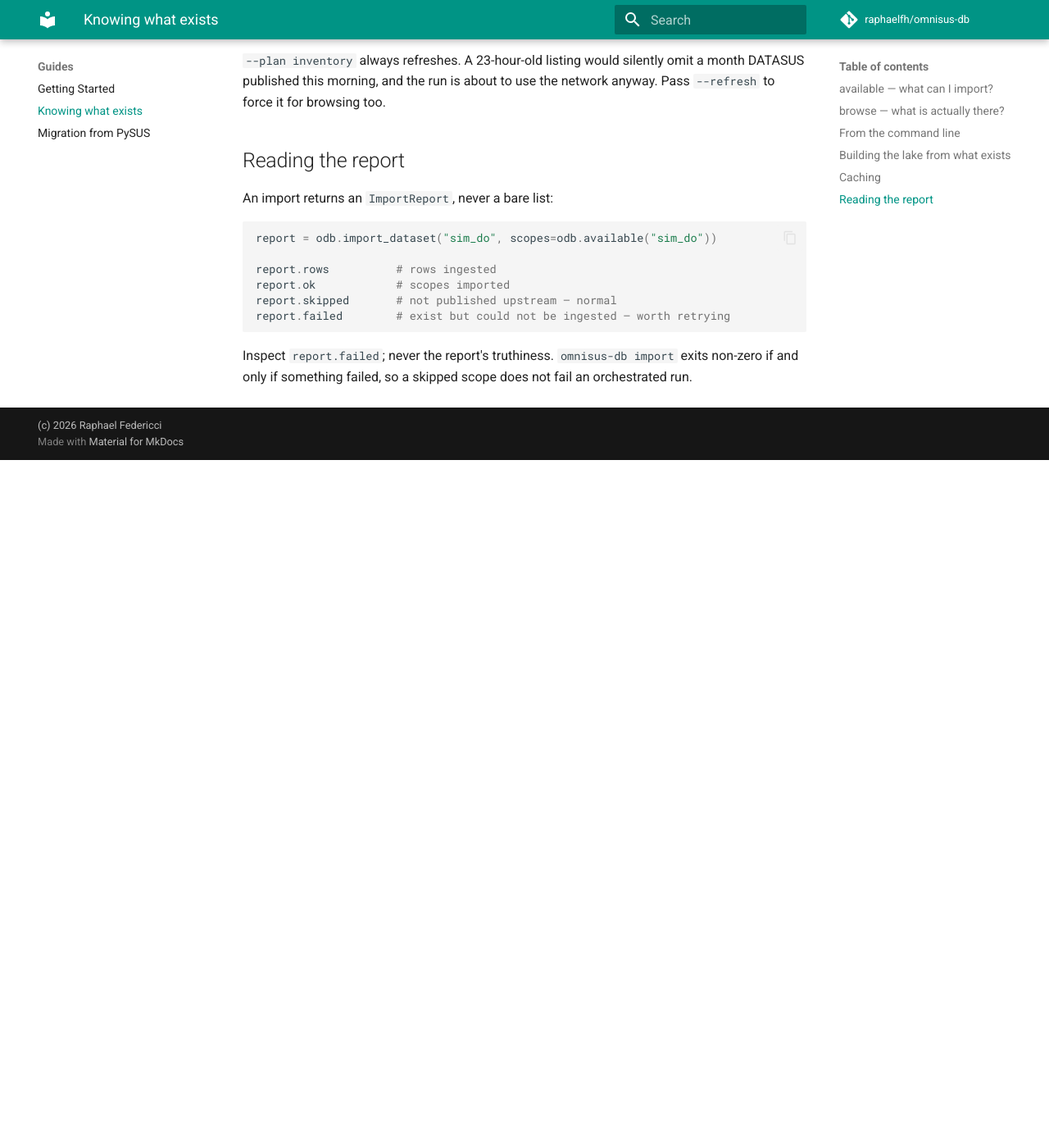
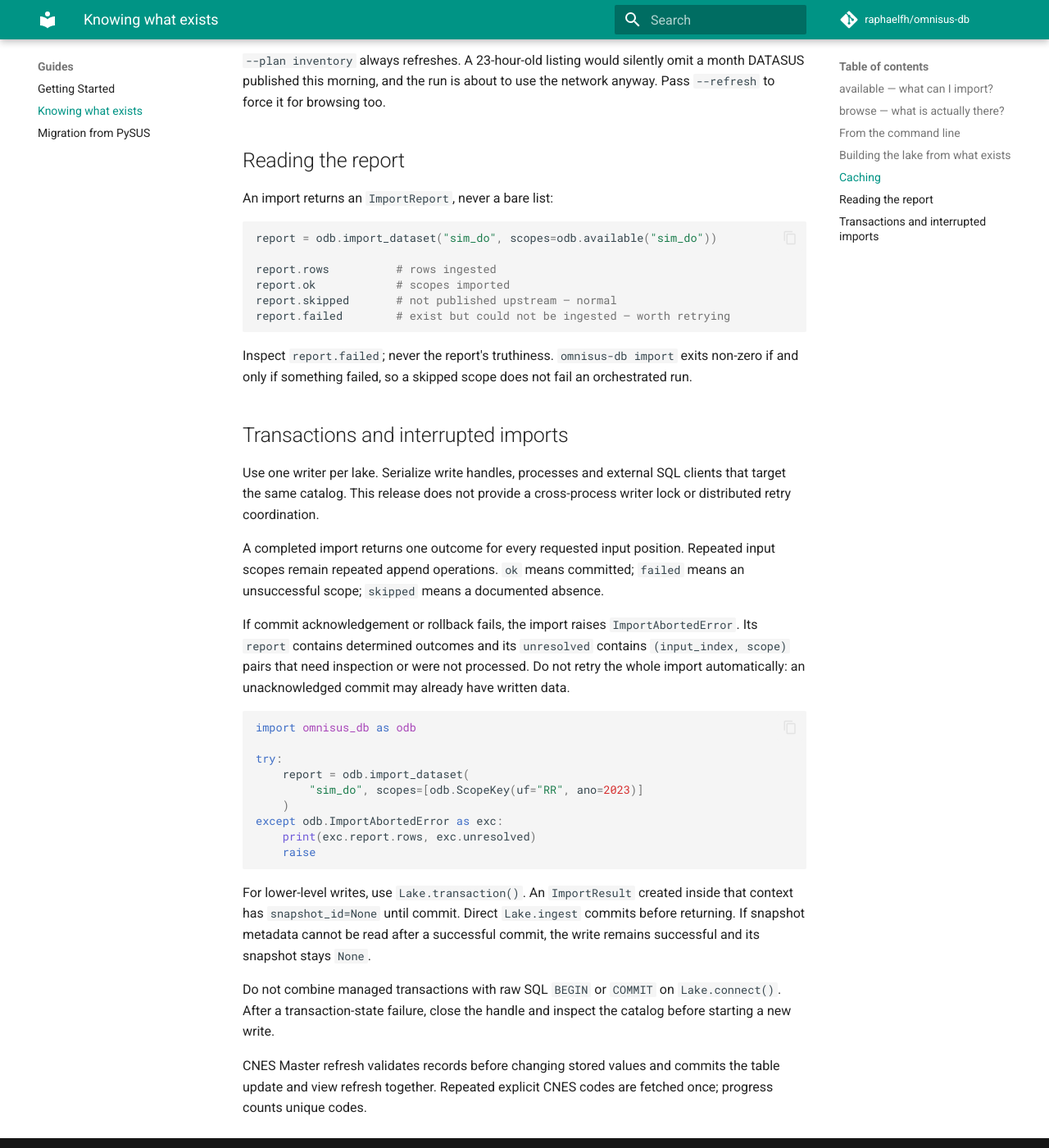
Before and after one commit to raphaelfh/omnisus-db, an MkDocs documentation site: the page built from docs/guides/inventory.md, in a window 1280 px wide and 1400 px high, scrolled down 1642 px. Shown: the whole window at 82% size. Built offline with MkDocs 1.6.1 and Material for MkDocs 9.7.7, drawn with Linux system fonts in a browser that asks for light colours; comment, search, counter and statistics services are not loaded; before the commit the page ends 2203 px from its top, so only the background shows below that.

Commit message:
fix: expose interrupted import progress in CLI and API

````diff
--- a/docs/guides/inventory.md
+++ b/docs/guides/inventory.md
@@ -93,3 +93,44 @@ report.failed        # exist but could not be ingested — worth retrying
 Inspect `report.failed`; never the report's truthiness. `omnisus-db import`
 exits non-zero if and only if something failed, so a skipped scope does not fail
 an orchestrated run.
+
+## Transactions and interrupted imports
+
+Use one writer per lake. Serialize write handles, processes and external SQL
+clients that target the same catalog. This release does not provide a
+cross-process writer lock or distributed retry coordination.
+
+A completed import returns one outcome for every requested input position.
+Repeated input scopes remain repeated append operations. `ok` means committed;
+`failed` means an unsuccessful scope; `skipped` means a documented absence.
+
+If commit acknowledgement or rollback fails, the import raises
+`ImportAbortedError`. Its `report` contains determined outcomes and its
+`unresolved` contains `(input_index, scope)` pairs that need inspection or were
+not processed. Do not retry the whole import automatically: an unacknowledged
+commit may already have written data.
+
+```python
+import omnisus_db as odb
+
+try:
+    report = odb.import_dataset(
+        "sim_do", scopes=[odb.ScopeKey(uf="RR", ano=2023)]
+    )
+except odb.ImportAbortedError as exc:
+    print(exc.report.rows, exc.unresolved)
+    raise
+```
+
+For lower-level writes, use `Lake.transaction()`. An `ImportResult` created
+inside that context has `snapshot_id=None` until commit. Direct `Lake.ingest`
+commits before returning. If snapshot metadata cannot be read after a successful
+commit, the write remains successful and its snapshot stays `None`.
+
+Do not combine managed transactions with raw SQL `BEGIN` or `COMMIT` on
+`Lake.connect()`. After a transaction-state failure, close the handle and inspect
+the catalog before starting a new write.
+
+CNES Master refresh validates records before changing stored values and commits
+the table update and view refresh together. Repeated explicit CNES codes are
+fetched once; progress counts unique codes.
````
Also changed, not shown: CHANGELOG.md (+7 -0 lines), src/omnisus_db/__init__.py (+6 -3 lines), 3 other files.
